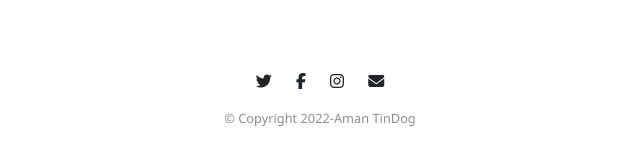
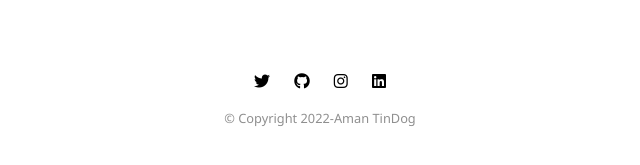
Before and after one commit to Aman-Mandal/TinDog-Website, a plain HTML site: page index.html in a window 1280 px wide. Shown: the part 2999-3164 px from the top of the page, 320-960 px from the left. Drawn offline with nearby package versions, Linux system fonts and the light colour scheme.

Commit message:
Added the links in the icons

```diff
--- a/css/styles.css
+++ b/css/styles.css
@@ -209,4 +209,5 @@ p{
 .social-logo{
   margin:10px;
   padding-bottom: 10px;
+  color: black;
 }
--- a/index.html
+++ b/index.html
@@ -174,7 +174,7 @@
             <p>5 Matches Per Day</p>
             <p>10 Messages Per Day</p>
             <p>Unlimited App Usage</p>
-            <button class="pricing-btn btn btn-outline-dark btn-lg" type="button">Sign Up</button>
+            <button class="pricing-btn btn btn-outline-dark btn-lg " type="button">Sign Up</button>
           </div>
         </div>
       </div>
@@ -231,10 +231,10 @@
 
   <footer class="white-section" id="footer">
 
-    <i class="fa-brands fa-twitter social-logo"></i>
-    <i class="fa-brands fa-facebook-f social-logo"></i>
-    <i class="fa-brands fa-instagram social-logo"></i>
-    <i class="fa-solid fa-envelope social-logo"></i>
+    <a href="https://twitter.com/AmanMandal_"><i class="fa-brands fa-twitter social-logo"></i></a>
+    <a href="https://github.com/Aman-Mandal"><i class="fa-brands fa-github social-logo"></i></a>
+    <a href="https://www.instagram.com/a_m_a_n_._/"><i class="fa-brands fa-instagram social-logo"></i></a>
+    <a href="https://www.linkedin.com/in/amanmandal"><i class="fa-brands fa-linkedin social-logo"></i></a>
     <p class="footer-para">© Copyright 2022-Aman TinDog</p>
 
   </footer>
```
